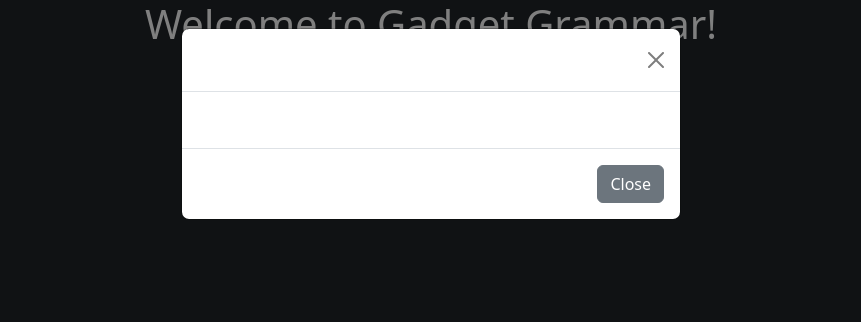
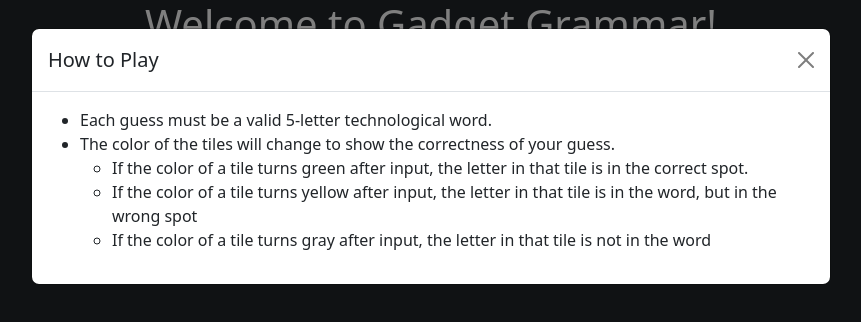
Before and after one commit to proesslet/gadgetgrammar, a Vue app in the folder Gadget-Grammar/: page / in a window 1280 px wide. Both pictures are taken after a click on the button "How to play". Shown: the top 322 px of the page, without its empty margins (209-1070 px from the left). Built offline with nearby package versions, Linux system fonts and the light colour scheme.

Commit message:
Added instructions to Gadget Grammar in the modal component

```diff
--- a/Gadget-Grammar/src/components/gameinstructions.vue
+++ b/Gadget-Grammar/src/components/gameinstructions.vue
@@ -1,4 +1,5 @@
-<template>
+
+  <template>
   <div
     class="modal fade"
     id="instructionsModal"
@@ -6,10 +7,11 @@
     aria-labelledby="exampleModalLabel"
     aria-hidden="true"
   >
-    <div class="modal-dialog">
+  <div class="modal-dialog modal-lg">
+    <div class="modal-dialog text-dark">
       <div class="modal-content">
         <div class="modal-header">
-          <h5 class="modal-title" id="exampleModalLabel">Modal title</h5>
+          <h5 class="modal-title" id="exampleModalLabel">How to Play</h5>
           <button
             type="button"
             class="btn-close"
@@ -17,18 +19,30 @@
             aria-label="Close"
           ></button>
         </div>
-        <div class="modal-body">...</div>
-        <div class="modal-footer">
-          <button
-            type="button"
-            class="btn btn-secondary"
-            data-bs-dismiss="modal"
-          >
-            Close
-          </button>
-        </div>
+        <div class="modal-body">
+          <ul>
+            <li>
+              Each guess must be a valid 5-letter technological word.
+            </li>
+            <li>
+              The color of the tiles will change to show the correctness of your guess.
+              <ul>
+                <li>
+                  If the color of a tile turns green after input, the letter in that tile is in the correct spot.
+                </li>
+                <li>
+                  If the color of a tile turns yellow after input, the letter in that tile is in the word, but in the wrong spot
+                </li>
+                <li>
+                  If the color of a tile turns gray after input, the letter in that tile is not in the word
+                </li>
+              </ul>
+            </li>
+          </ul>
+         </div>
       </div>
     </div>
+  </div>
   </div>
 </template>
 <script>
```
